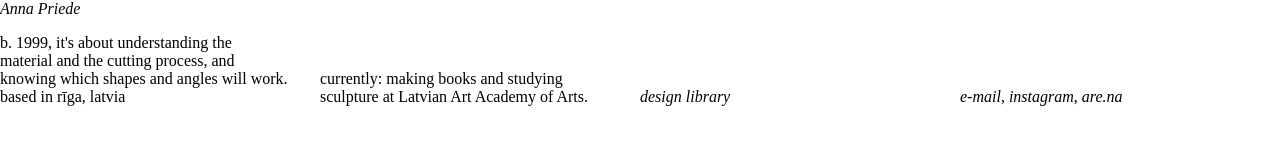
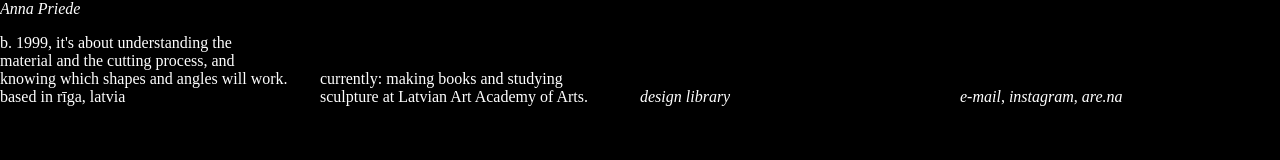
Before and after one commit to dansjirgensons/annapriede, a plain HTML site: page index.html in a window 1280 px wide. Drawn offline with Linux system fonts and the dark colour scheme; no server answers.

Commit message:
Update style.css

```diff
--- a/style.css
+++ b/style.css
@@ -125,3 +125,17 @@ font-style:italic;
     grid-template-columns: repeat(1, 1fr);
   }
 }
+
+
+@media (prefers-color-scheme: dark) {
+html {
+  background:black;
+  color:white;
+}
+a {
+  color:white;
+}
+header {
+  background:black;
+}
+}
```
